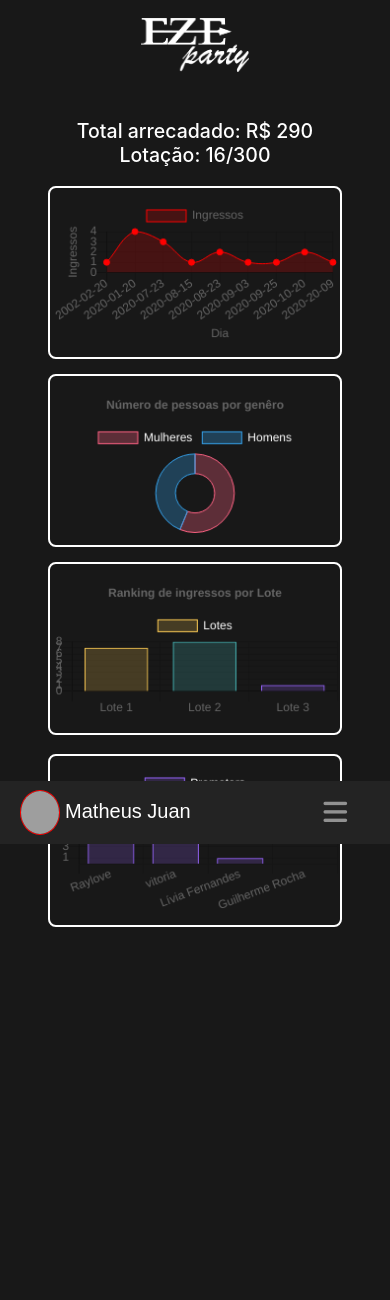
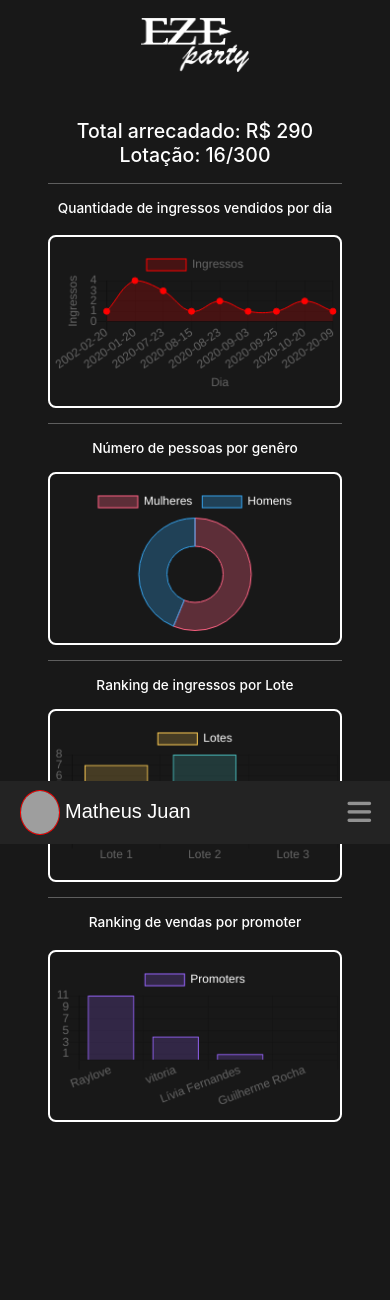
Before and after one commit to matheusjuan1/app-EZE, a Flask app: page /organizador/geral in a window 390 px wide. Shown: the top 1300 px of the page. Before the commit the page ends 927 px from the top, so only its background shows below. Run offline with Flask 2, Linux system fonts and the light colour scheme; the visitor is signed in with stand-in values (Sample User, id 1); data comes from the database, SQL or seed files in the repository; some libraries are stand-ins or nearby versions; grey boxes are pictures that could not be loaded.

Commit message:
Finalizando

```diff
--- a/app/app.py
+++ b/app/app.py
@@ -10,7 +10,7 @@ import datetime
 from datetime import date
 import json
 
-from helpers import apology, login_required
+from helpers import apology, login_required, login_requiredPro
 
 # Configure application
 app = Flask(__name__)
@@ -299,7 +299,7 @@ def login_promoter():
 
 
 @app.route("/promoter", methods=["GET", "POST"])
-@login_required
+@login_requiredPro
 def promoter():
     if request.method == "GET":
         db = sqlite3.connect("eze.db")
@@ -327,11 +327,12 @@ def promoter():
         linhas = eze.fetchall()
         db.commit()
         eze.close()
+        flash("Nome alterado com sucesso!")
         return redirect("/promoter")
 
 
 @app.route("/add_cliente", methods=["POST"])
-@login_required
+@login_requiredPro
 def add_cliente():
     nome = request.form["nome"]
     sexo = request.form["sexo"]
@@ -344,10 +345,11 @@ def add_cliente():
         eze.execute(
             f"INSERT INTO lista (nomeCliente, sexo, Lote, dataCompra, fk_promoter) VALUES (?,?,?,?, '{idPro}')", (nome, sexo, lote, data))
         db.commit()
+        flash("Adicionado com sucesso!")
         return redirect("/promoter")
 
 @app.route("/perfil_promoter", methods=["GET", "POST"])
-@login_required
+@login_requiredPro
 def perfil_cliente():
     if request.method == "GET":
         db = sqlite3.connect("eze.db")
@@ -383,12 +385,15 @@ def perfil_cliente():
         if 'nome' in request.form:
             nome = request.form["nome"]
             eze.execute(f"UPDATE promoters SET nome = '{nome}' WHERE id = ?", [session["user_id"]])
+            flash("Nome alterado com sucesso!")
         elif 'urlPerfil' in request.form:
             perfil = request.form["urlPerfil"]
             eze.execute(f"UPDATE promoters SET urlIMG = '{perfil}' WHERE id = ?", [session["user_id"]])
+            flash("Foto de perfil alterada com sucesso!")
         else:
             capa = request.form["urlCapa"]
             eze.execute(f"UPDATE promoters SET urlcapa = '{capa}' WHERE id = ?", [session["user_id"]])
+            flash("Foto de capa alterada com sucesso!")
         eze.fetchall()
         db.commit()
         eze.close()
--- a/app/helpers.py
+++ b/app/helpers.py
@@ -27,3 +27,11 @@ def login_required(f):
             return redirect("/login_organizador")
         return f(*args, **kwargs)
     return decorated_function
+
+def login_requiredPro(f):
+    @wraps(f)
+    def decorated_function(*args, **kwargs):
+        if session.get("user_id") is None:
+            return redirect("/login_promoter")
+        return f(*args, **kwargs)
+    return decorated_function
--- a/app/static/geral.css
+++ b/app/static/geral.css
@@ -13,6 +13,16 @@ canvas {
     border-radius: 2vmin;
 }
 
+hr {
+    border-color: rgba(255, 255, 255, 0.3);
+    margin-top: 4vmin;
+}
+
+h3 {
+    font-size: 3.5vmin;
+    margin-top: 3vmin;
+}
+
 h1 {
     font-size: 5vmin;
 }
@@ -23,6 +33,7 @@ h1 {
 
 .cima  {
     margin-top: 4vmin;
+    width: 100%;
 }
 
 .meio {
--- a/app/static/layout1.css
+++ b/app/static/layout1.css
@@ -43,6 +43,17 @@ footer {
 
 main {
     text-align: center;
+    overflow-x: auto;
+}
+
+table {
+    width: 100vmin;
+    overflow: scroll;
+    display: table;
+}
+
+.nav-link {
+    cursor: pointer;
 }
 
 .nav-link:hover {
@@ -54,6 +65,7 @@ main {
     border: none;
     outline: none!important;
     font-size: 27px;
+    width: 5%;
 }
 
 .navbar-toggler:hover {
@@ -71,6 +83,6 @@ main {
         display: block;
     }
     .navbar button{
-        width: 20%;
+        width: 10%;
     }
 }
--- a/app/static/login.css
+++ b/app/static/login.css
@@ -41,7 +41,7 @@ input {
 }
 
 input:hover {
-    filter: drop-shadow(0px 0px 2px white);
+    box-shadow: 0px 0px 5px white;
     border-color: white;
 }
 
--- a/app/templates/geral.html
+++ b/app/templates/geral.html
@@ -9,12 +9,24 @@
 <h1>Total arrecadado: R$ {{totalarrecadado}} <br>
     Lotação: {{contagem[0]["count"]}}/300
 </h1>
-<canvas class="meio" id="grafico3" ></canvas>
+<hr>
+<h3>Quantidade de ingressos vendidos por dia</h3>
+<canvas class="meio" id="grafico3"></canvas>
 <div class="graficos">
-    <canvas class="gra cima" id="grafico" "></canvas>
-    <canvas class="gra cima" id="grafico2" ></canvas>
+    <div class="gra">
+        <hr>
+        <h3 class="textografico">Número de pessoas por genêro</h3>
+        <canvas class="cima" id="grafico" "></canvas>
     </div>
-    <canvas class="baixo" id="grafico4" ></canvas>
+    <div class="gra">
+        <hr>
+        <h3 class=" textografico2">Ranking de ingressos por Lote</h3>
+        <canvas class="cima" id="grafico2"></canvas>
+    </div>
+</div>
+<hr>
+<h3>Ranking de vendas por promoter</h3>
+<canvas class="baixo" id="grafico4"></canvas>
 
 
 {% endblock %}
@@ -35,7 +47,7 @@
             datasets: [{
                 data: [fem, masc],
                 backgroundColor: ['rgba(255, 99, 132, 0.3)', 'rgba(54, 162, 235, 0.3)'],
-                borderColor: ['rgba(255, 99, 132, 1)','rgba(54, 162, 235, 1)'],
+                borderColor: ['rgba(255, 99, 132, 1)', 'rgba(54, 162, 235, 1)'],
                 borderWidth: 1
             }]
         },
@@ -45,10 +57,10 @@
                     fontColor: 'white'
                 }
             },
-            title: {
-					display: true,
-					text: 'Número de pessoas por genêro'
-			},
+            // title: {
+            // 		display: true,
+            // 		text: 'Número de pessoas por genêro'
+            // },
             responsive: false,
             maintainAspectRatio: true,
             scales: {
@@ -77,8 +89,8 @@
             datasets: [{
                 label: 'Lotes',
                 data: [],
-                backgroundColor: ['rgba(255, 206, 86, 0.2)','rgba(75, 192, 192, 0.2)','rgba(153, 102, 255, 0.2)'],
-                borderColor: ['rgba(255, 206, 86, 1)', 'rgba(75, 192, 192, 1)','rgba(153, 102, 255, 1)'],
+                backgroundColor: ['rgba(255, 206, 86, 0.2)', 'rgba(75, 192, 192, 0.2)', 'rgba(153, 102, 255, 0.2)'],
+                borderColor: ['rgba(255, 206, 86, 1)', 'rgba(75, 192, 192, 1)', 'rgba(153, 102, 255, 1)'],
                 borderWidth: 1
             }]
         },
@@ -88,10 +100,10 @@
                     fontColor: 'white'
                 }
             },
-            title: {
-					display: true,
-					text: 'Ranking de ingressos por Lote'
-			},
+            // title: {
+            // 		display: true,
+            // 		text: 'Ranking de ingressos por Lote'
+            // },
             responsive: false,
             maintainAspectRatio: true,
             scales: {
@@ -108,7 +120,7 @@
             },
         }
     };
-    for(let i = 0; i < 3; i++){
+    for (let i = 0; i < 3; i++) {
         config2.data.datasets[0].data.push(qtd[i])
     }
 
@@ -169,7 +181,7 @@
         }
     };
     let total_datas = '{{total_datas}}'
-    for(let i = 0; i < total_datas; i++){
+    for (let i = 0; i < total_datas; i++) {
         config3.data.labels.push(data[i])
         config3.data.datasets[0].data.push(ingressos[i])
     }
@@ -218,7 +230,7 @@
     };
 
     let total_promoters = '{{total_promoters}}'
-    for(let i = 0; i < total_promoters; i++){
+    for (let i = 0; i < total_promoters; i++) {
         config4.data.labels.push(promoters[i])
         config4.data.datasets[0].data.push(qtdprom[i])
     }
@@ -236,6 +248,10 @@
 
 </script>
 
+{% endblock %}
+
+{% block perfil %}
+/organizador/perfil
 {% endblock %}
 
 {% block img_header %}
--- a/app/templates/layout.html
+++ b/app/templates/layout.html
@@ -26,14 +26,14 @@
 </head>
 
 <body>
-    <nav id="navbarbg" class="navbar navbar-expand-md navbar-light">
+    <nav id="navbarbg" class="navbar navbar-expand-md ">
         <a href="/"><img id="logoeze2" src="../static/img/logo.png" alt=""></a>
         <button aria-controls="navbar" aria-expanded="false" aria-label="Toggle navigation" class="navbar-toggler"
             id="buttonnav" data-target="#navbar" data-toggle="collapse" type="button" onclick="diminuir()">
             <i class="fas fa-bars"></i>
         </button>
         <div class="collapse navbar-collapse" id="navbar">
-            <ul class="navbar-nav mr-auto mt-2">
+            <ul class="navbar-nav">
                 <li class="nav-item esquerda"><a href="/edicoes">Edições</a></li>
                 <li class="nav-item esquerda"><a href="/comprar">Comprar</a></li>
                 <a href="/"><img id="logoeze" src="../static/img/logo.png"></a>
@@ -45,7 +45,7 @@
 
     {% block index %}
 
-    <main class="container p-5">
+    <main class="container p-4">
         <div class="mainp">
             {% if get_flashed_messages() %}
             <div class="headerL">
--- a/app/templates/layout1.html
+++ b/app/templates/layout1.html
@@ -12,7 +12,7 @@
         <link href="https://maxcdn.bootstrapcdn.com/bootstrap/4.1.3/css/bootstrap.min.css" rel="stylesheet">
 
         <!-- https://favicon.io/emoji-favicons/money-mouth-face/ -->
-        <link href="/static/favicon.ico" rel="icon">
+        <link rel="shortcut icon" href="../static/img/favicon.png" type="image/x-icon">
 
 
         <link href="../static/layout1.css" rel="stylesheet">
--- a/app/templates/loginorg.html
+++ b/app/templates/loginorg.html
@@ -16,3 +16,7 @@
         <button class="btn btn-danger btnIndex" tabindex="3" type="submit">Entrar</button>
     </form>
 {% endblock %}
+
+<script>
+
+</script>
--- a/app/templates/orgpromoters.html
+++ b/app/templates/orgpromoters.html
@@ -49,6 +49,10 @@ Promoters
 </div>
 
 
+{% endblock %}
+
+{% block perfil %}
+    /organizador/perfil
 {% endblock %}
 
 {% block img_header %}
--- a/app/templates/perfilO.html
+++ b/app/templates/perfilO.html
@@ -91,6 +91,10 @@
 </script>
 {% endblock %}
 
+{% block perfil %}
+    /organizador/perfil
+{% endblock %}
+
 {% block img_header %}
 {{linhas[0]["urlIMG"]}}
 {% endblock %}
```
Also changed, not shown: app/static/layout.css (+13 -15 lines), app/templates/promoter.html (+5 -5 lines), app/fonts/brush-script-mt-italic.ttf (deleted), app/static/img/favicon.png. Lines whose indentation alone changed are shown as unchanged.
